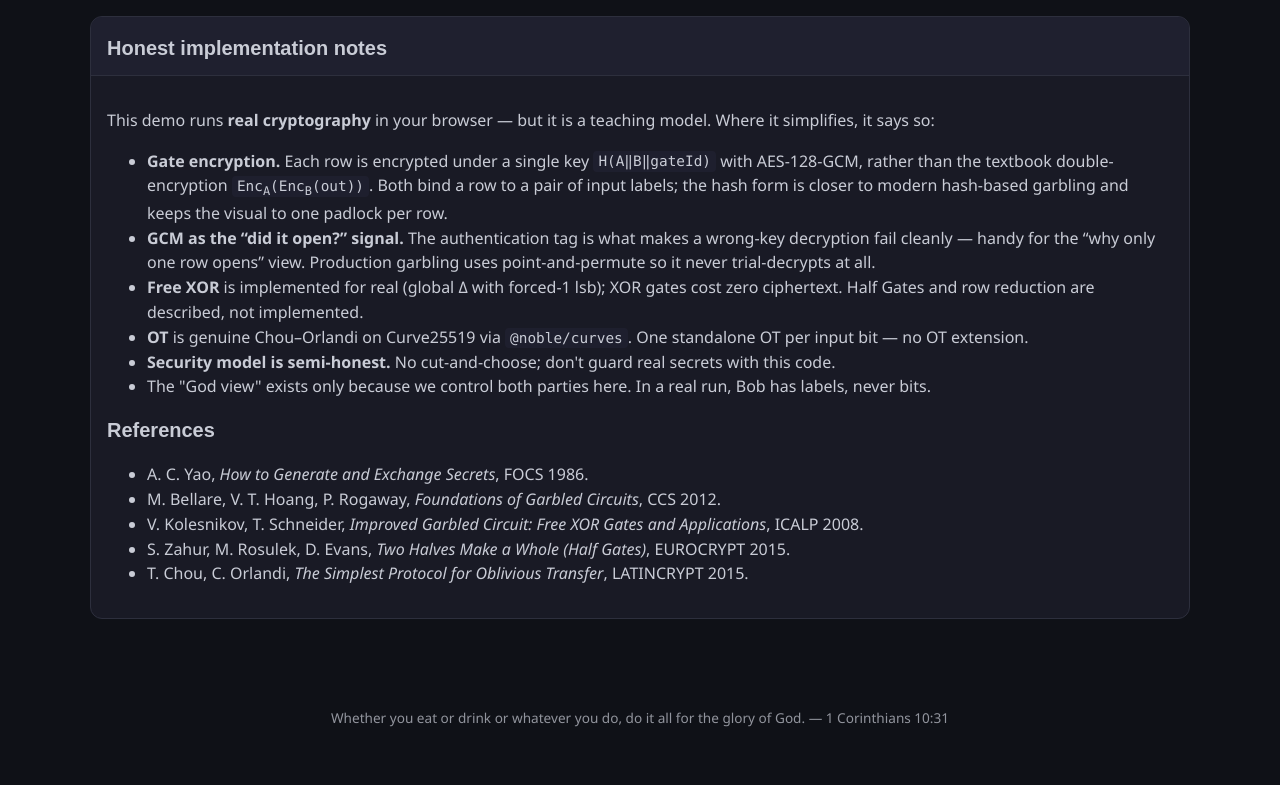
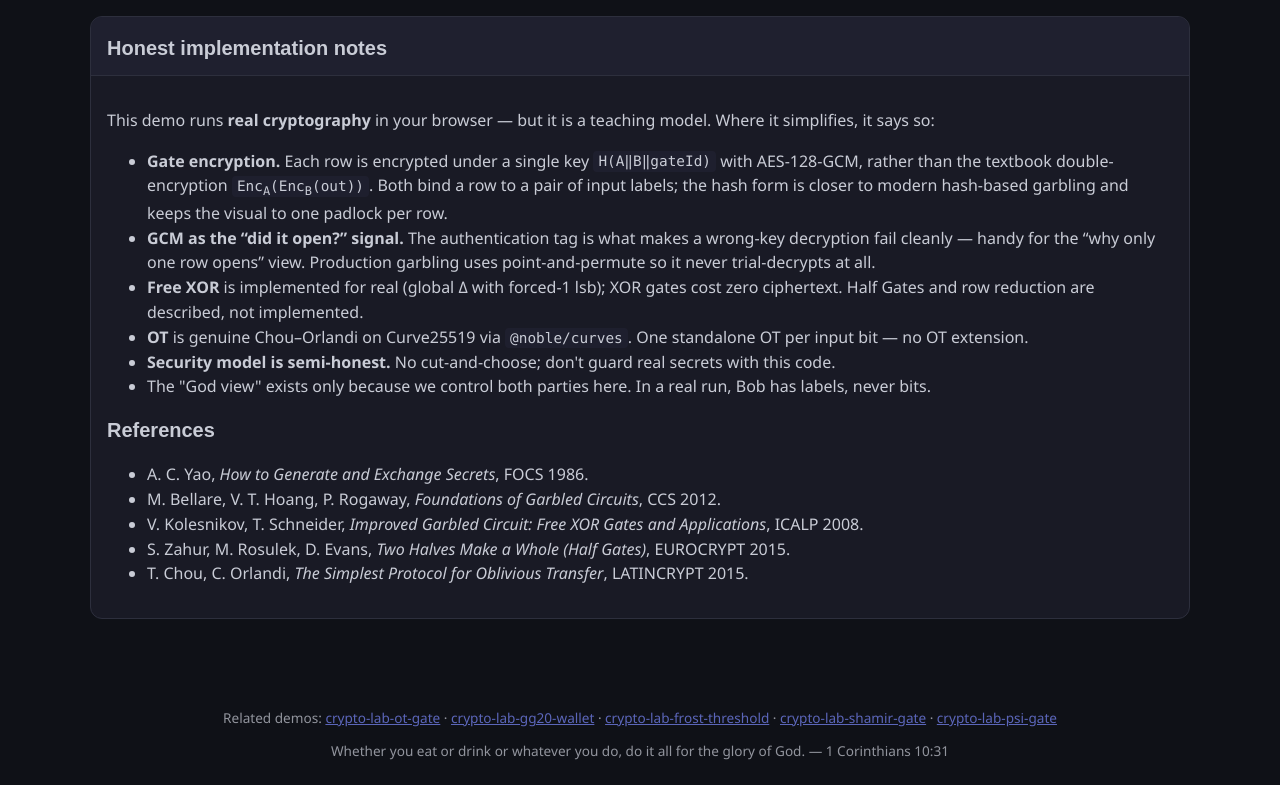
Before and after one commit to systemslibrarian/crypto-lab-garbled-gate, a website built with Vite: page index.html in a window 1280 px wide. Shown: the part 5037-5822 px from the top of the page. Before the commit the page ends 5789 px from the top, so only its background shows below. Built offline with nearby package versions, Linux system fonts and the light colour scheme.

Commit message:
feat: add Related demos links to page footer
Co-Authored-By: Claude Opus 4.8 (1M context) <noreply@anthropic.com>

```diff
--- a/index.html
+++ b/index.html
@@ -137,6 +137,12 @@
     <div id="app"></div>
 
     <footer role="contentinfo" style="text-align:center; padding: 1.5rem; font-size: 0.85rem; opacity: 0.7; margin-top: 2rem;">
+      <p style="margin:0 0 0.75rem;">Related demos:
+        <a href="https://systemslibrarian.github.io/crypto-lab-ot-gate/" target="_blank" rel="noopener">crypto-lab-ot-gate</a> ·
+        <a href="https://systemslibrarian.github.io/crypto-lab-gg20-wallet/" target="_blank" rel="noopener">crypto-lab-gg20-wallet</a> ·
+        <a href="https://systemslibrarian.github.io/crypto-lab-frost-threshold/" target="_blank" rel="noopener">crypto-lab-frost-threshold</a> ·
+        <a href="https://systemslibrarian.github.io/crypto-lab-shamir-gate/" target="_blank" rel="noopener">crypto-lab-shamir-gate</a> ·
+        <a href="https://systemslibrarian.github.io/crypto-lab-psi-gate/" target="_blank" rel="noopener">crypto-lab-psi-gate</a></p>
       Whether you eat or drink or whatever you do, do it all for the glory of God. — 1 Corinthians 10:31
     </footer>
 
```
